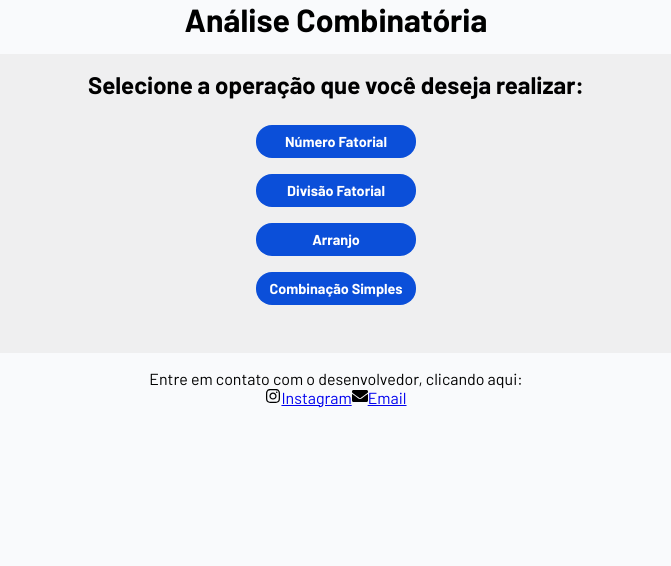
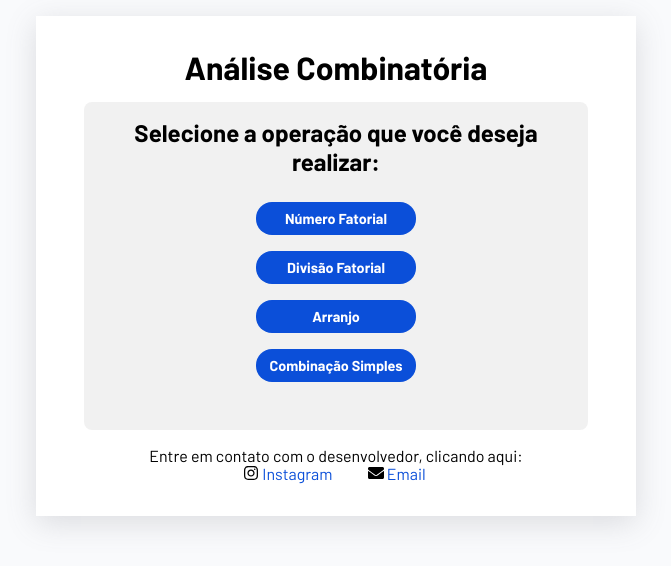
Before and after one commit to kaykyveiga/combinatorial-analysis, a React (Vite) app: page / in a window 1280 px wide. Shown: the top 566 px of the page, without its empty margins (304-975 px from the left). Built offline with nearby package versions, Linux system fonts and the light colour scheme.

Commit message:
style app

```diff
--- a/src/App.css
+++ b/src/App.css
@@ -0,0 +1,24 @@
+.App {
+  background: #fff;
+  box-shadow: rgba(100, 100, 111, .2) 0px 7px 29px 0px;
+  min-height: 500px;
+  max-width: 600px;
+  padding: 2rem;
+  margin: 1rem auto;
+}
+
+.social-media {
+  padding: 1rem;
+}
+
+.social-media a {
+  text-decoration: none;
+  color: #0B4FD9;
+  padding: .2rem;
+}
+
+@media screen and (max-width : 600px) {
+  .App {
+    margin: 1rem;
+  }
+}
```
